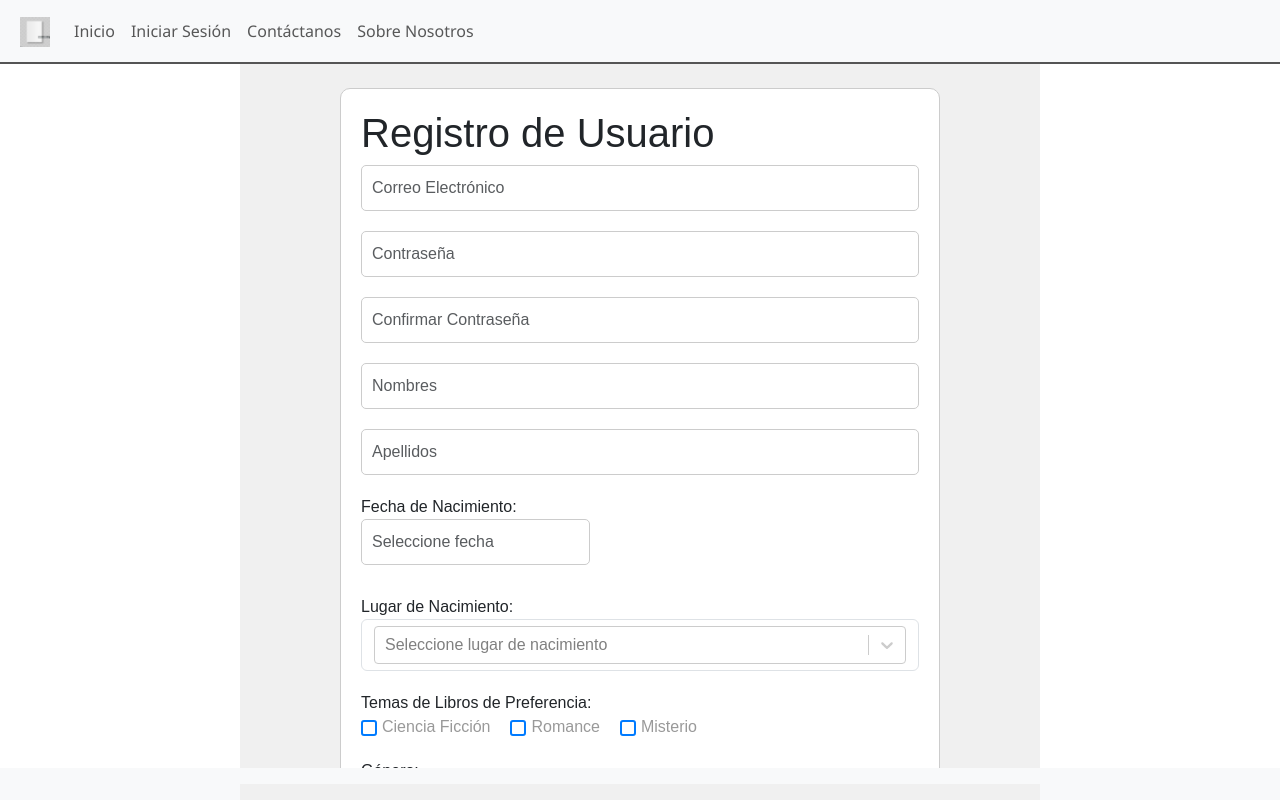
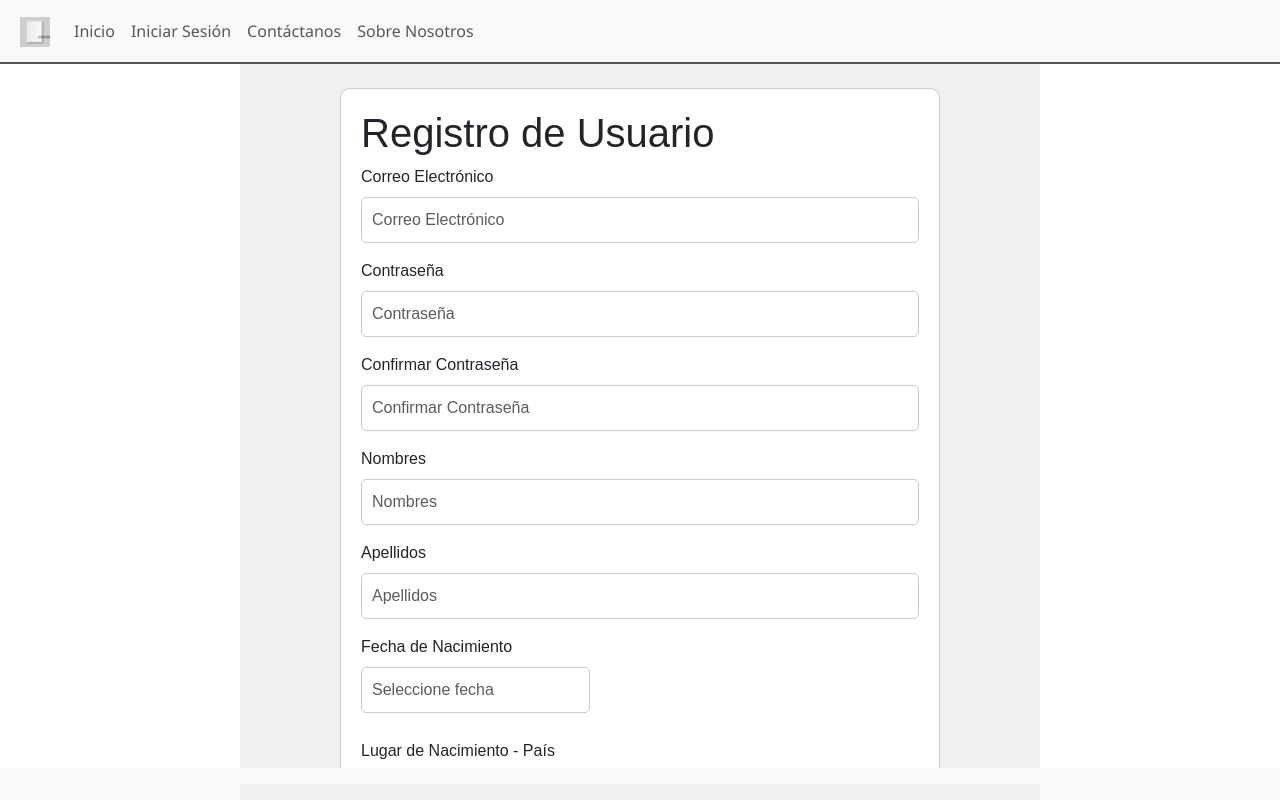
Before and after one commit to SanMar2001/Django_LibraryAPI, a React (Vite) app in the folder client/: page /register in a window 1280 px wide. Shown: the top 800 px of the page. Built offline with nearby package versions, Linux system fonts and the light colour scheme; no server answers.

Commit message:
Cliente actualizado

```diff
--- a/client/src/pages/RegisterPage.jsx
+++ b/client/src/pages/RegisterPage.jsx
@@ -1,11 +1,9 @@
-import React, { useState } from 'react';
+import React, { useState, useEffect } from 'react';
 import Select from 'react-select';
 import DatePicker from "react-datepicker";
 import "react-datepicker/dist/react-datepicker.css";
 import axios from "axios";
-import countryOptions from '../components/conuntries.js';
 import addYears from 'date-fns/addYears';
-
 import 'bootstrap/dist/css/bootstrap.min.css'; // Importar estilos de Bootstrap
 
 export function RegisterPage() {
@@ -16,15 +14,37 @@ export function RegisterPage() {
         names: '',
         surnames: '',
         birthdate: null,
-        birthplace: '',
+        birthplaceCountry: '',
+        birthplaceCity: '',
         favTopics: [],
         gender: '',
         dni: '',
         address: ''
     });
 
+    const [countryOptions, setCountryOptions] = useState([]);
+    const [cityOptions, setCityOptions] = useState([]);
+    const [errors, setErrors] = useState({});
+
     const today = new Date();
     const minDate = addYears(today, -18);
+
+    useEffect(() => {
+        const fetchCountries = async () => {
+            try {
+                const response = await axios.get('https://restcountries.com/v3.1/all');
+                const countries = response.data.map(country => ({
+                    value: country.cca2,
+                    label: country.name.common
+                }));
+                setCountryOptions(countries);
+            } catch (error) {
+                console.error('Error fetching countries:', error);
+            }
+        };
+
+        fetchCountries();
+    }, []);
 
     const handleChange = (e) => {
         const { name, value } = e.target;
@@ -52,15 +72,48 @@ export function RegisterPage() {
         }));
     };
 
-    const handleSelectChange = (selectedOption) => {
+    const handleSelectCountryChange = async (selectedOption) => {
         setFormData(prevState => ({
             ...prevState,
-            birthplace: selectedOption.value
+            birthplaceCountry: selectedOption.value,
+            birthplaceCity: '' // Reset city when country changes
         }));
+
+        try {
+            const response = await axios.get(`http://api.geonames.org/searchJSON?country=${selectedOption.value}&username=demo&featureClass=P`);
+            const cities = response.data.geonames.map(city => ({
+                value: city.name,
+                label: city.name
+            }));
+            setCityOptions(cities);
+        } catch (error) {
+            console.error('Error fetching cities:', error);
+        }
+    };
+
+    const handleSelectCityChange = (selectedOption) => {
+        setFormData(prevState => ({
+            ...prevState,
+            birthplaceCity: selectedOption.value
+        }));
+    };
+
+    const validateEmail = () => {
+        const emailPattern = /^[a-zA-Z0-9._%+-]+@[a-zA-Z0-9.-]+\.[a-zA-Z]{2,}$/;
+        return emailPattern.test(formData.email);
     };
 
     const handleSubmit = async (e) => {
         e.preventDefault();
+
+        const emailValid = validateEmail();
+        if (!emailValid) {
+            setErrors(prevErrors => ({ ...prevErrors, email: 'Por favor ingrese una dirección de correo electrónico válida.' }));
+            return;
+        } else {
+            setErrors(prevErrors => ({ ...prevErrors, email: null }));
+        }
+
         try {
             const userData = {
                 user: {
@@ -71,7 +124,7 @@ export function RegisterPage() {
                 names: formData.names,
                 surnames: formData.surnames,
                 birthdate: formData.birthdate ? formData.birthdate.toISOString().split('T')[0] : '',
-                birthplace: formData.birthplace,
+                birthplace: `${formData.birthplaceCity}, ${formData.birthplaceCountry}`,
                 address: formData.address,
                 gender: formData.gender === 'Hombre' ? 'Masculino' : formData.gender,
                 fav_topics: formData.favTopics.join(', '),
@@ -91,19 +144,23 @@ export function RegisterPage() {
             <div className="form-box">
                 <h1>Registro de Usuario</h1>
                 <form onSubmit={handleSubmit}>
-                    <div className="form-group">
+                    <div className="mb-3">
+                        <label htmlFor="email" className="form-label">Correo Electrónico</label>
                         <input
                             type="email"
                             id="email"
                             name="email"
                             value={formData.email}
                             onChange={handleChange}
-                            className="form-control"
+                            onBlur={validateEmail}
+                            className={`form-control ${errors.email ? 'is-invalid' : ''}`}
                             placeholder="Correo Electrónico"
                             required
                         />
+                        {errors.email && <div className="invalid-feedback">{errors.email}</div>}
                     </div>
-                    <div className="form-group">
+                    <div className="mb-3">
+                        <label htmlFor="password" className="form-label">Contraseña</label>
                         <input
                             type="password"
                             id="password"
@@ -115,7 +172,8 @@ export function RegisterPage() {
                             required
                         />
                     </div>
-                    <div className="form-group">
+                    <div className="mb-3">
+                        <label htmlFor="confirmPassword" className="form-label">Confirmar Contraseña</label>
                         <input
                             type="password"
                             id="confirmPassword"
@@ -127,7 +185,8 @@ export function RegisterPage() {
                             required
                         />
                     </div>
-                    <div className="form-group">
+                    <div className="mb-3">
+                        <label htmlFor="names" className="form-label">Nombres</label>
                         <input
                             type="text"
                             id="names"
@@ -139,7 +198,8 @@ export function RegisterPage() {
                             required
                         />
                     </div>
-                    <div className="form-group">
+                    <div className="mb-3">
+                        <label htmlFor="surnames" className="form-label">Apellidos</label>
                         <input
                             type="text"
                             id="surnames"
@@ -151,8 +211,8 @@ export function RegisterPage() {
                             required
                         />
                     </div>
-                    <div className="form-group">
-                        <label htmlFor="birthdate">Fecha de Nacimiento:</label>
+                    <div className="mb-3">
+                        <label htmlFor="birthdate" className="form-label">Fecha de Nacimiento</label>
                         <DatePicker
                             id="birthdate"
                             name="birthdate"
@@ -165,56 +225,74 @@ export function RegisterPage() {
                             required
                         />
                     </div>
-                    <div className="form-group">
-                        <label htmlFor="birthplace">Lugar de Nacimiento:</label>
+                    <div className="mb-3">
+                        <label htmlFor="birthplaceCountry" className="form-label">Lugar de Nacimiento - País</label>
                         <Select
-                            id="birthplace"
-                            name="birthplace"
-                            value={countryOptions.find(option => option.value === formData.birthplace)}
-                            onChange={handleSelectChange}
+                            id="birthplaceCountry"
+                            name="birthplaceCountry"
+                            value={countryOptions.find(option => option.value === formData.birthplaceCountry)}
+                            onChange={handleSelectCountryChange}
                             options={countryOptions}
                             className="form-control"
-                            placeholder="Seleccione lugar de nacimiento"
+                            placeholder="Seleccione país de nacimiento"
                             required
                         />
                     </div>
-                    <div className="form-group">
-                        <label>Temas de Libros de Preferencia:</label>
-                        <div className="checkbox-group">
-                            <label className="checkbox-label">
+                    <div className="mb-3">
+                        <label htmlFor="birthplaceCity" className="form-label">Lugar de Nacimiento - Ciudad</label>
+                        <Select
+                            id="birthplaceCity"
+                            name="birthplaceCity"
+                            value={cityOptions.find(option => option.value === formData.birthplaceCity)}
+                            onChange={handleSelectCityChange}
+                            options={cityOptions}
+                            className="form-control"
+                            placeholder="Seleccione ciudad de nacimiento"
+                            isDisabled={!formData.birthplaceCountry}
+                            required
+                        />
+                    </div>
+                    <div className="mb-3">
+                        <label>Temas de Libros de Preferencia</label>
+                        <div className="form-check">
                             <input
                                 type="checkbox"
+                                id="favSciFi"
                                 name="favTopics"
                                 value="Ciencia Ficción"
                                 checked={formData.favTopics.includes("Ciencia Ficción")}
                                 onChange={handleCheckboxChange}
+                                className="form-check-input"
                             />
-                                Ciencia Ficción
-                            </label>
-                            <label className="checkbox-label">
+                            <label htmlFor="favSciFi" className="form-check-label">Ciencia Ficción</label>
+                        </div>
+                        <div className="form-check">
                             <input
                                 type="checkbox"
+                                id="favRomance"
                                 name="favTopics"
                                 value="Romance"
                                 checked={formData.favTopics.includes("Romance")}
                                 onChange={handleCheckboxChange}
+                                className="form-check-input"
                             />
-                                Romance
-                            </label>
-                            <label className="checkbox-label">
+                            <label htmlFor="favRomance" className="form-check-label">Romance</label>
+                        </div>
+                        <div className="form-check">
                             <input
                                 type="checkbox"
+                                id="favMystery"
                                 name="favTopics"
                                 value="Misterio"
                                 checked={formData.favTopics.includes("Misterio")}
                                 onChange={handleCheckboxChange}
+                                className="form-check-input"
                             />
-                                Misterio
-                            </label>
+                            <label htmlFor="favMystery" className="form-check-label">Misterio</label>
                         </div>
                     </div>
-                    <div className="form-group">
-                        <label htmlFor="gender">Género:</label>
+                    <div className="mb-3">
+                        <label htmlFor="gender" className="form-label">Género</label>
                         <select
                             id="gender"
                             name="gender"
@@ -229,8 +307,8 @@ export function RegisterPage() {
                             <option value="Otro">Otro</option>
                         </select>
                     </div>
-                    <div className="form-group">
-                        <label htmlFor="dni">DNI:</label>
+                    <div className="mb-3">
+                        <label htmlFor="dni" className="form-label">DNI</label>
                         <input
                             type="text"
                             id="dni"
@@ -242,8 +320,8 @@ export function RegisterPage() {
                             required
                         />
                     </div>
-                    <div className="form-group">
-                        <label htmlFor="address">Dirección:</label>
+                    <div className="mb-3">
+                        <label htmlFor="address" className="form-label">Dirección</label>
                         <input
                             type="text"
                             id="address"
```
Also changed, not shown: 1 other file (tests, documents, lock files or other folders). Lines whose indentation alone changed are shown as unchanged.
